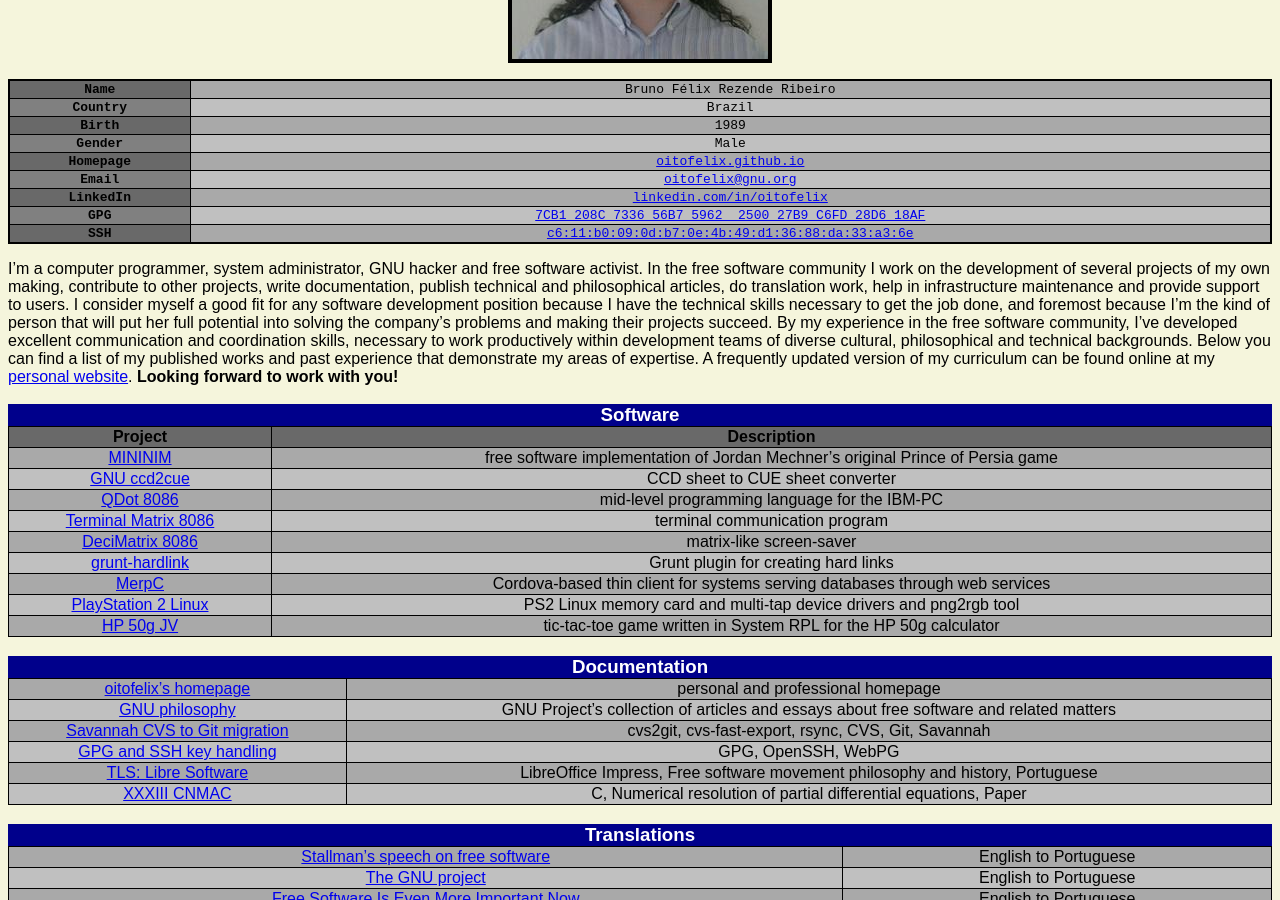
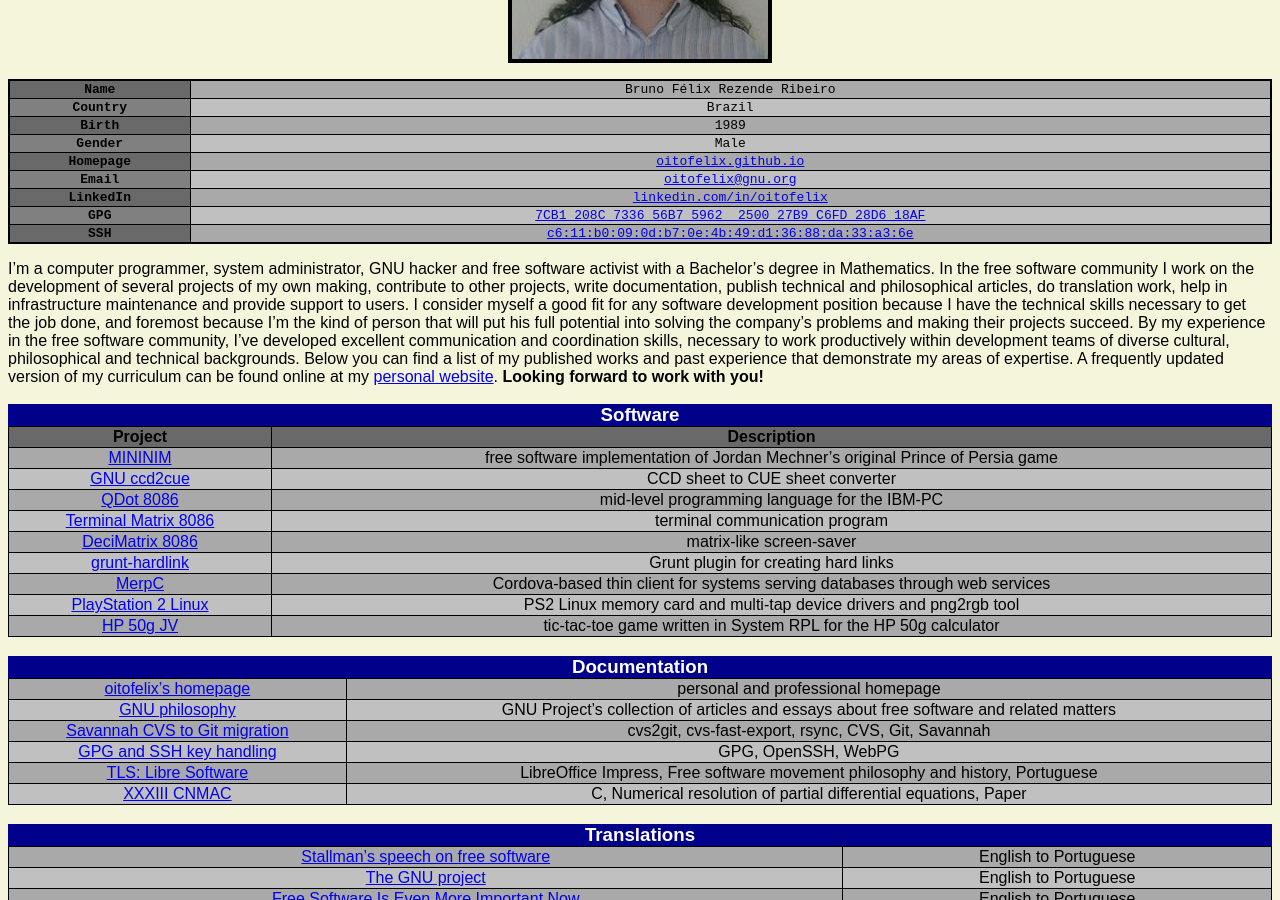
Before and after one commit to oitofelix/oitofelix.github.io, a Jekyll site: the page built from curriculum.md, in a window 1280 px wide and 900 px high, scrolled down 371 px. Built offline with Jekyll 4.4.1, drawn with Linux system fonts in a browser that asks for light colours.

Commit message:
Update curriculum

```diff
--- a/curriculum.md
+++ b/curriculum.md
@@ -34,21 +34,22 @@ SSH      | [c6:11:b0:09:0d:b7:0e:4b:49:d1:36:88:da:33:a3:6e](/oitofelix.ssh)
 </div>
 
 I'm a computer programmer, system administrator, GNU hacker and free
-software activist.  In the free software community I work on the
-development of several projects of my own making, contribute to other
-projects, write documentation, publish technical and philosophical
-articles, do translation work, help in infrastructure maintenance and
-provide support to users.  I consider myself a good fit for any
-software development position because I have the technical skills
-necessary to get the job done, and foremost because I'm the kind of
-person that will put her full potential into solving the company's
-problems and making their projects succeed. By my experience in the
-free software community, I've developed excellent communication and
-coordination skills, necessary to work productively within development
-teams of diverse cultural, philosophical and technical backgrounds.
-Below you can find a list of my published works and past experience
-that demonstrate my areas of expertise.  A frequently updated version
-of my curriculum can be found online at my
+software activist with a Bachelor's degree in Mathematics.  In the
+free software community I work on the development of several projects
+of my own making, contribute to other projects, write documentation,
+publish technical and philosophical articles, do translation work,
+help in infrastructure maintenance and provide support to users.  I
+consider myself a good fit for any software development position
+because I have the technical skills necessary to get the job done, and
+foremost because I'm the kind of person that will put his full
+potential into solving the company's problems and making their
+projects succeed. By my experience in the free software community,
+I've developed excellent communication and coordination skills,
+necessary to work productively within development teams of diverse
+cultural, philosophical and technical backgrounds.  Below you can find
+a list of my published works and past experience that demonstrate my
+areas of expertise.  A frequently updated version of my curriculum can
+be found online at my
 [personal website](http://oitofelix.github.io/curriculum.html).
 **Looking forward to work with you!**
 
```
